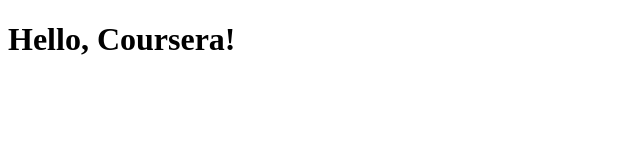
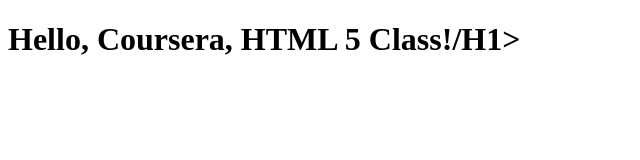
Before and after one commit to gerkiria/coursera_test, a plain HTML site: page site/index.html in a window 1280 px wide. Shown: the whole page, without its empty margins (0-640 px from the left). Drawn offline with Linux system fonts and the light colour scheme.

Commit message:
Small change

```diff
--- a/site/index.html
+++ b/site/index.html
@@ -4,6 +4,6 @@
 	<title>Hello, Coursera!</title>
 </head>
 <body>
-<H1>Hello, Coursera!</H1>
+<H1>Hello, Coursera, HTML 5 Class!/H1>
 </body>
 </html>
```
